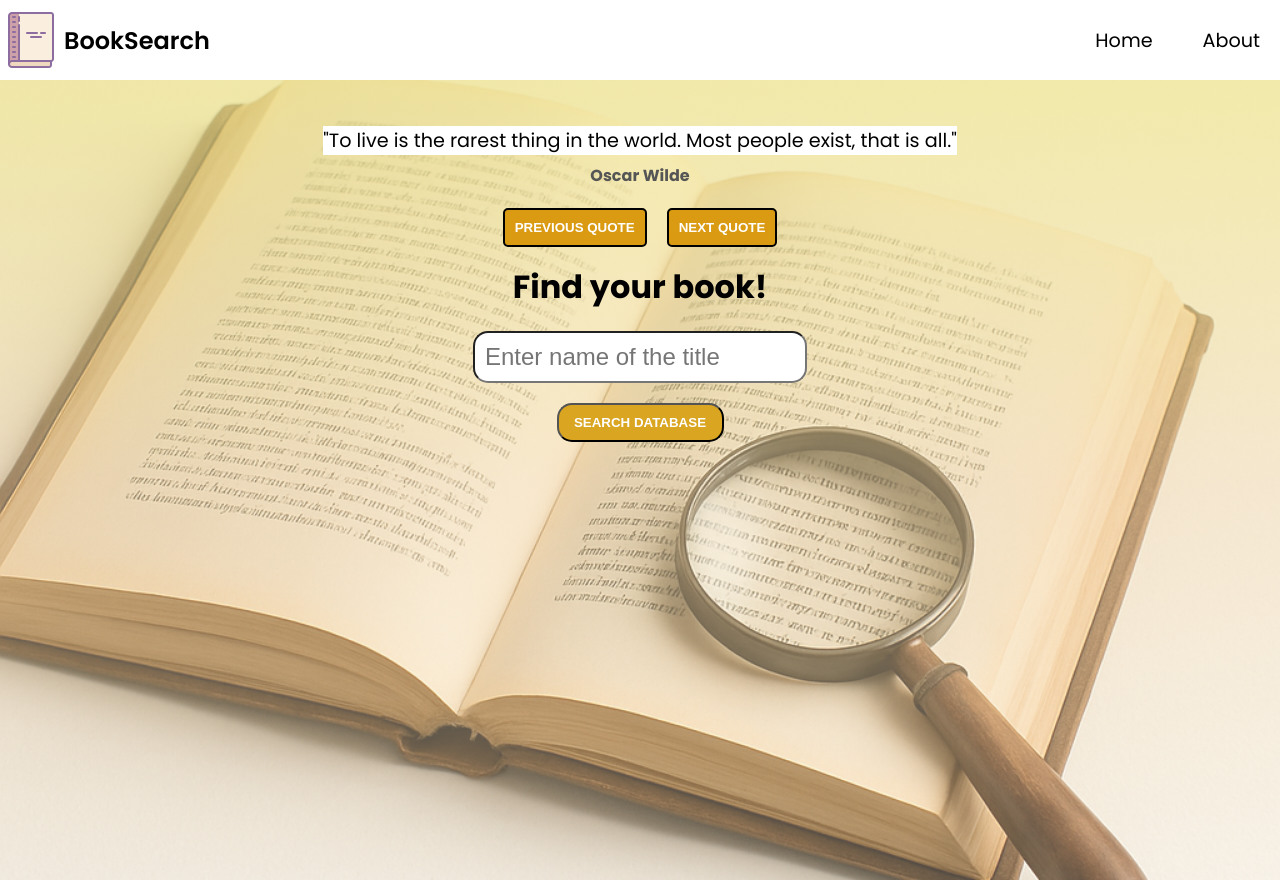
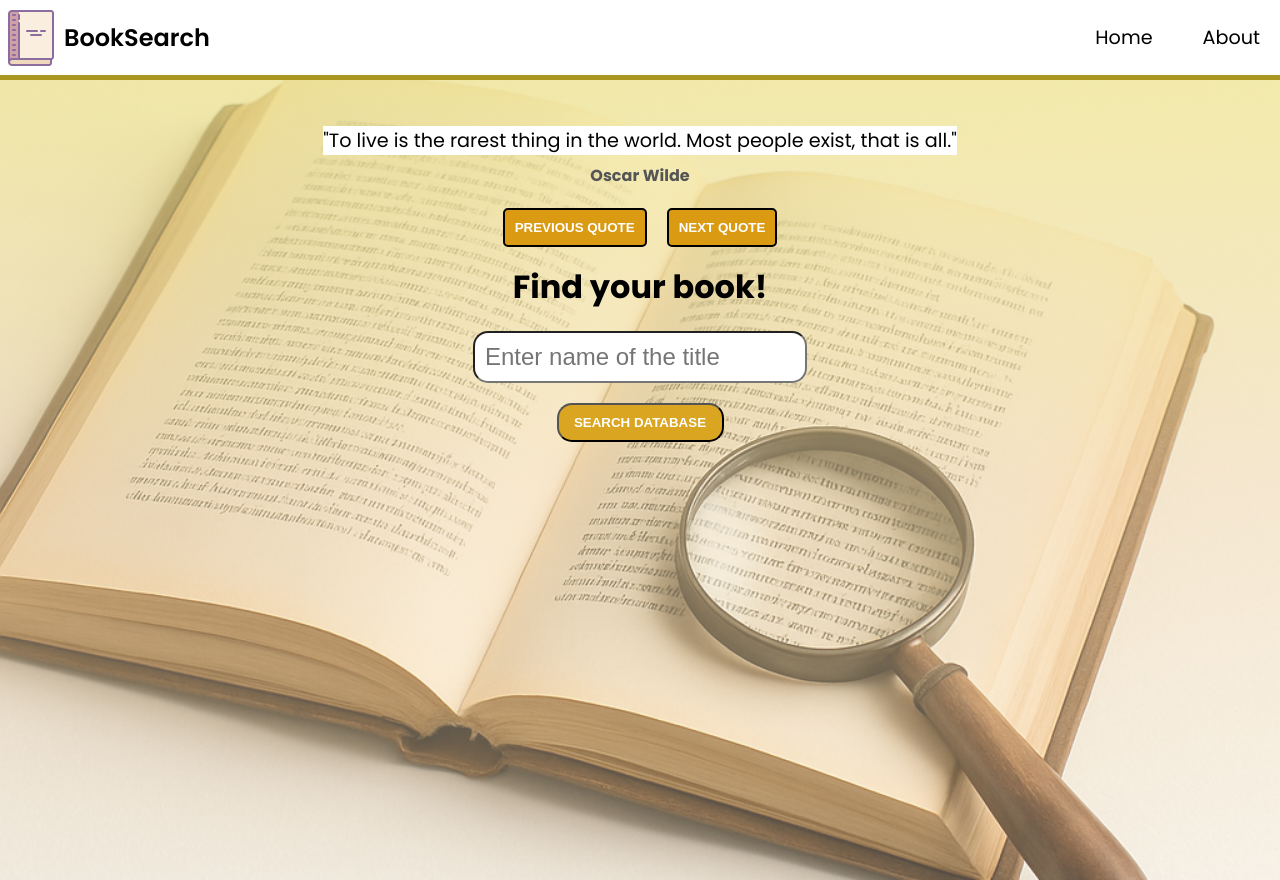
Before and after one commit to AdrianHurt-code/BookSearch-App, a React (Create React App) app: page / in a window 1280 px wide. Built offline with nearby package versions, Linux system fonts and the light colour scheme.

Commit message:
added border for Header

```diff
--- a/src/components/Header.css
+++ b/src/components/Header.css
@@ -17,6 +17,7 @@
   flex-direction: row;
   justify-content: space-between;
   height: 10vh;
+  border-bottom: 5px solid rgb(171, 150, 32);
 }
 
 .logo-body {
```
